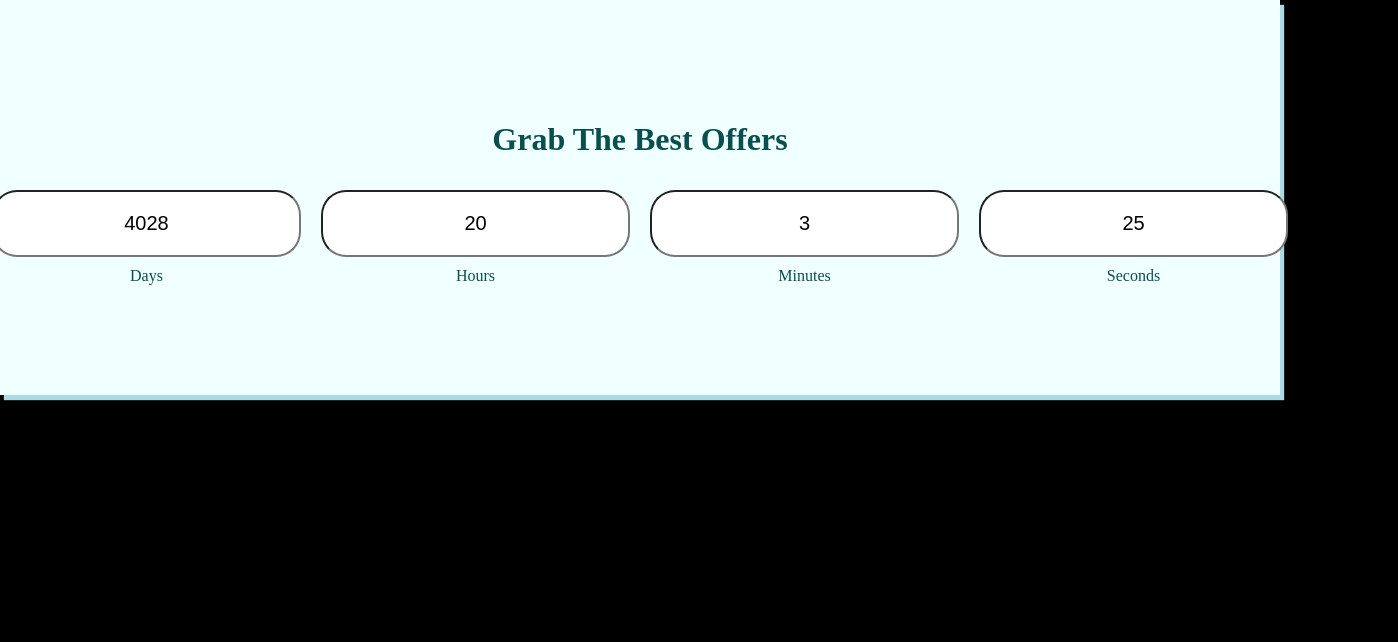
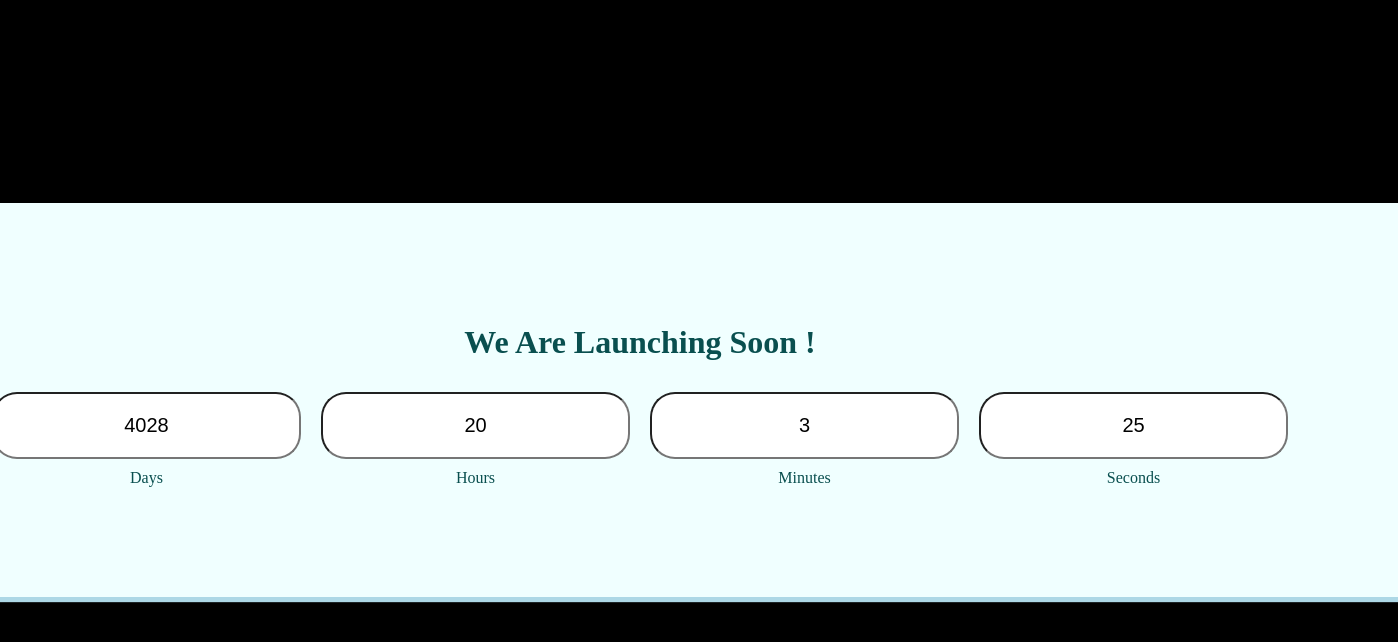
Before and after one commit to itsunny01-code/CountDown-Timer, a plain HTML site: page index.html in a window 1280 px wide. Shown: the whole page, 1398 px wide, since content can reach past the window. Drawn offline with Linux system fonts and the light colour scheme.

Commit message:
CountDown In Javascript

```diff
--- a/index.html
+++ b/index.html
@@ -12,7 +12,7 @@
     <div class="container">
         <div class="child">
             <div class="text">
-                <h1>Grab The Best Offers</h1>
+                <h1>We Are Launching Soon !</h1>
             </div>
             <div class="countdown">
                 <div class="count">
--- a/style.css
+++ b/style.css
@@ -7,6 +7,10 @@ body {
 .container {
     width: 100%;
     height: 100vh;
+    display: flex;
+    justify-content: center;
+    align-items: center;
+    border-radius: 25px;
 
 }
 
```
